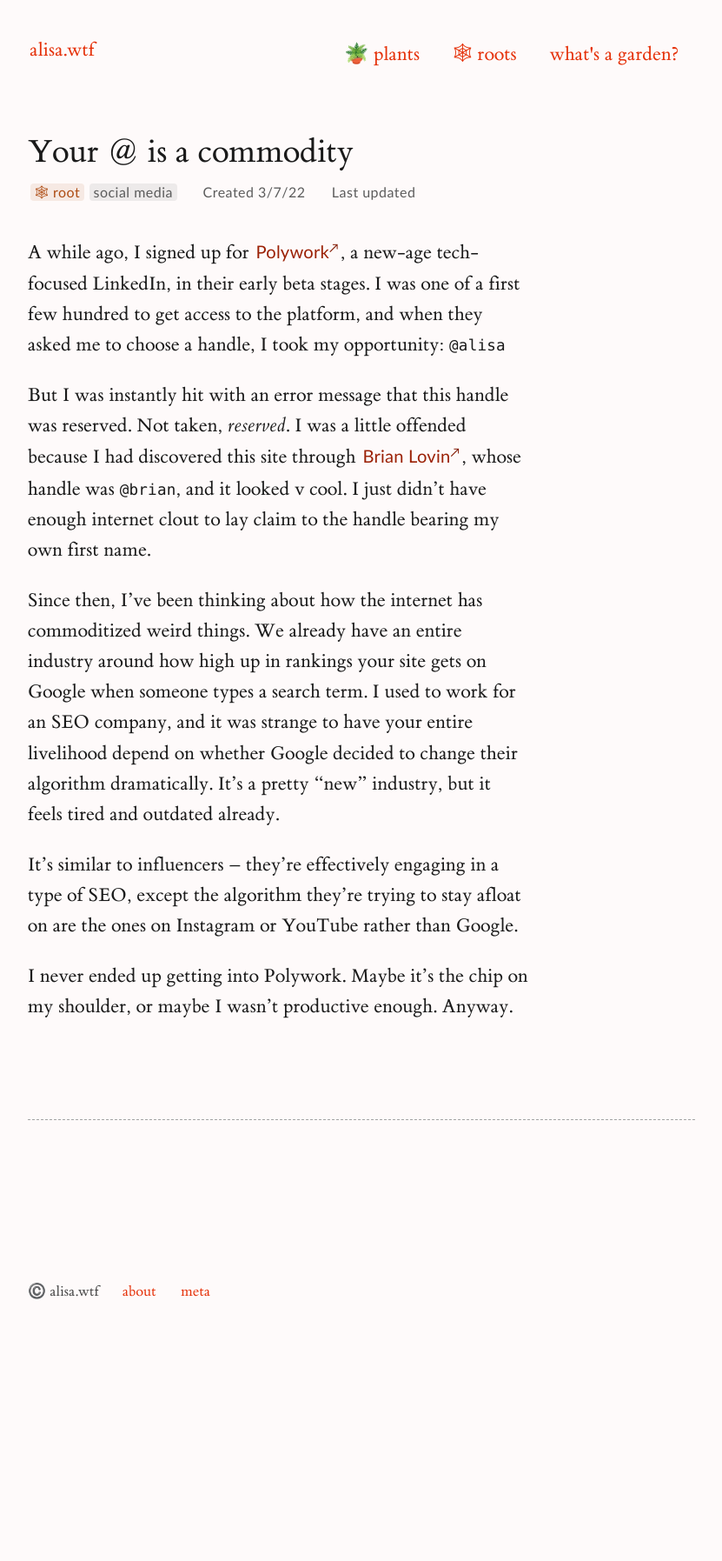
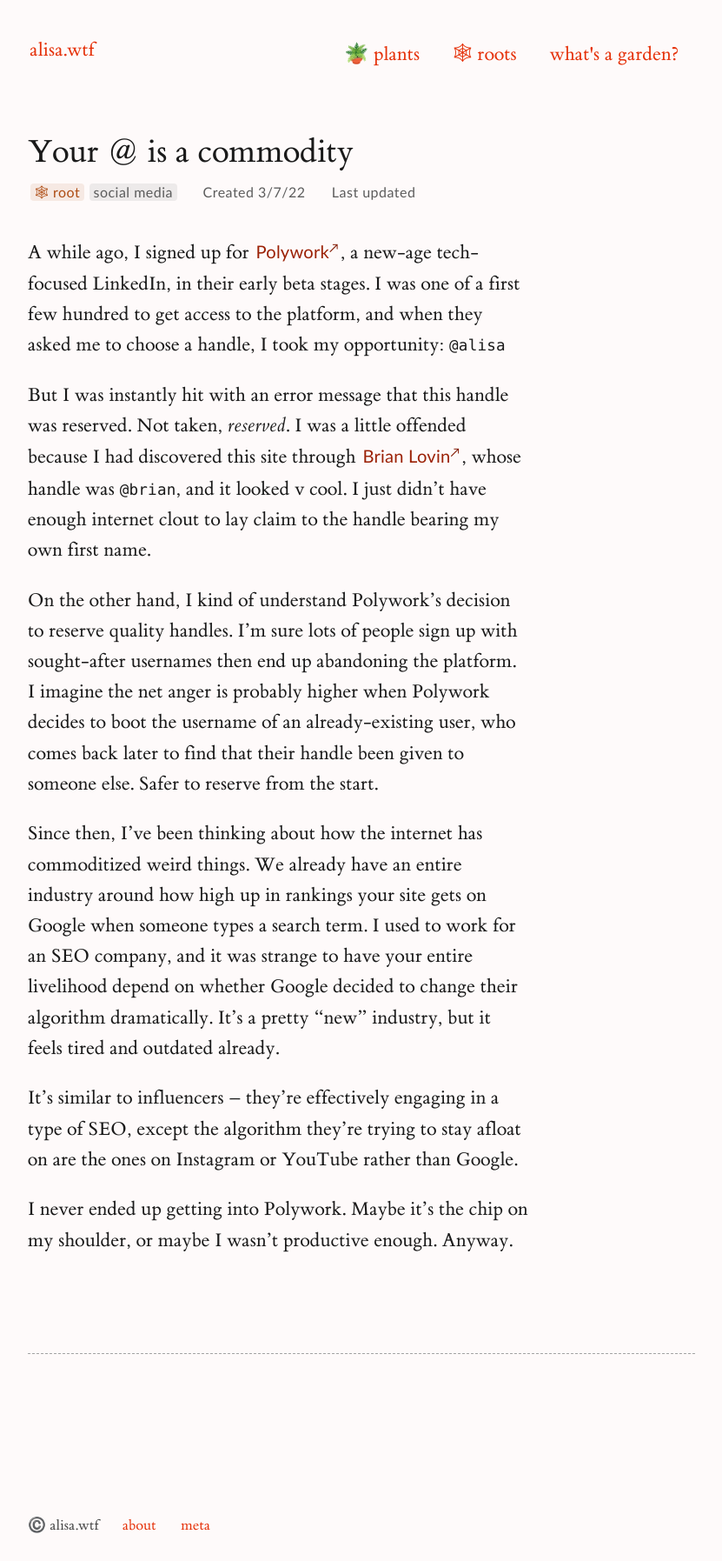
Before and after one commit to alisasgithub/alisa-digital-garden, a Jekyll site: the page built from _notes/roots-posts/handles-as-commodity.md, in a window 1280 px wide. Shown: the whole page at 87% size, without its empty margins (224-1055 px from the left). Built offline with Jekyll 4.4.1, drawn with Linux system fonts in a browser that asks for light colours; nearby versions of some CDN libraries; before the commit the page ends 1526 px from its top, so only the background shows below that.

Commit message:
adds to a note

````diff
--- a/_notes/roots-posts/handles-as-commodity.md
+++ b/_notes/roots-posts/handles-as-commodity.md
@@ -11,6 +11,8 @@ A while ago, I signed up for [Polywork](https://www.polywork.com/), a new-age te
 
 But I was instantly hit with an error message that this handle was reserved. Not taken, *reserved*. I was a little offended because I had discovered this site through [Brian Lovin](www.brianlovin.com), whose handle was ```@brian```, and it looked v cool. I just didn't have enough internet clout to lay claim to the handle bearing my own first name.
 
+On the other hand, I kind of understand Polywork's decision to reserve quality handles. I'm sure lots of people sign up with sought-after usernames then end up abandoning the platform. I imagine the net anger is probably higher when Polywork decides to boot the username of an already-existing user, who comes back later to find that their handle been given to someone else. Safer to reserve from the start.
+
 Since then, I've been thinking about how the internet has commoditized weird things. We already have an entire industry around how high up in rankings your site gets on Google when someone types a search term. I used to work for an SEO company, and it was strange to have your entire livelihood depend on whether Google decided to change their algorithm dramatically. It's a pretty "new" industry, but it feels tired and outdated already.
 
 It's similar to influencers -- they're effectively engaging in a type of SEO, except the algorithm they're trying to stay afloat on are the ones on Instagram or YouTube rather than Google.
--- a/docs/handles-as-commodity.html
+++ b/docs/handles-as-commodity.html
@@ -103,6 +103,8 @@
 <p>A while ago, I signed up for <a href="https://www.polywork.com/" target="blank">Polywork</a>, a new-age tech-focused LinkedIn, in their early beta stages. I was one of a first few hundred to get access to the platform, and when they asked me to choose a handle, I took my opportunity: <code class="language-plaintext highlighter-rouge">@alisa</code></p>
 
 <p>But I was instantly hit with an error message that this handle was reserved. Not taken, <em>reserved</em>. I was a little offended because I had discovered this site through <a href="www.brianlovin.com" target="blank">Brian Lovin</a>, whose handle was <code class="language-plaintext highlighter-rouge">@brian</code>, and it looked v cool. I just didn’t have enough internet clout to lay claim to the handle bearing my own first name.</p>
+
+<p>On the other hand, I kind of understand Polywork’s decision to reserve quality handles. I’m sure lots of people sign up with sought-after usernames then end up abandoning the platform. I imagine the net anger is probably higher when Polywork decides to boot the username of an already-existing user, who comes back later to find that their handle been given to someone else. Safer to reserve from the start.</p>
 
 <p>Since then, I’ve been thinking about how the internet has commoditized weird things. We already have an entire industry around how high up in rankings your site gets on Google when someone types a search term. I used to work for an SEO company, and it was strange to have your entire livelihood depend on whether Google decided to change their algorithm dramatically. It’s a pretty “new” industry, but it feels tired and outdated already.</p>
 
````
Also changed, not shown: docs/README.md (+4 -2 lines).
